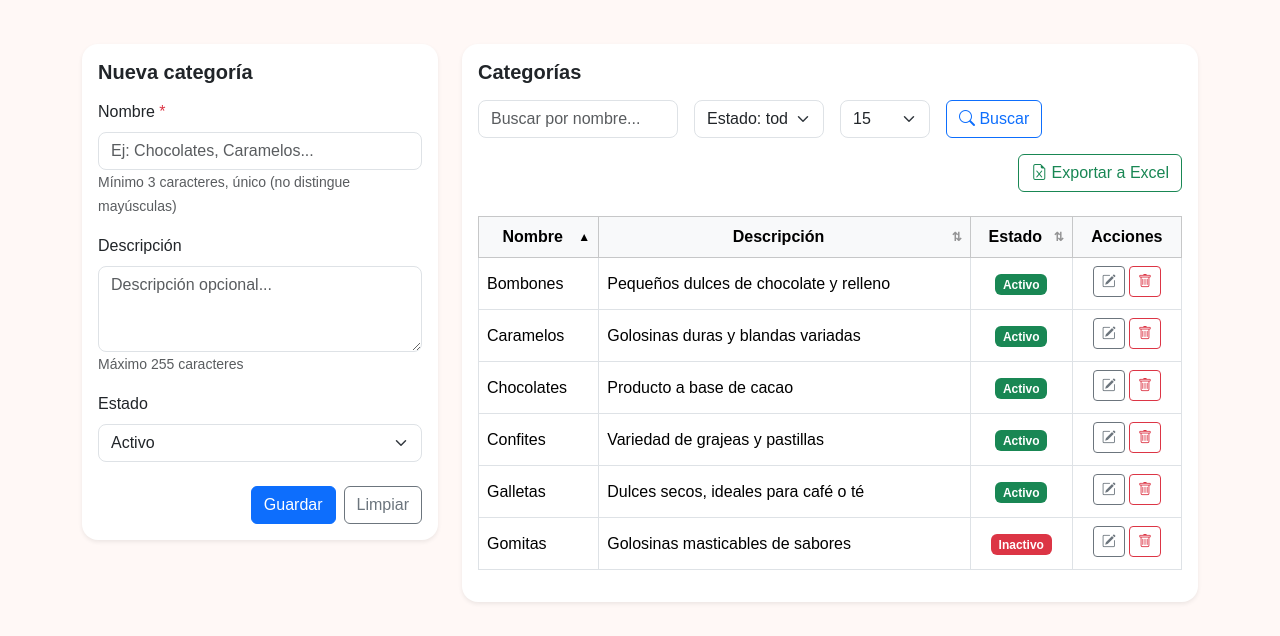
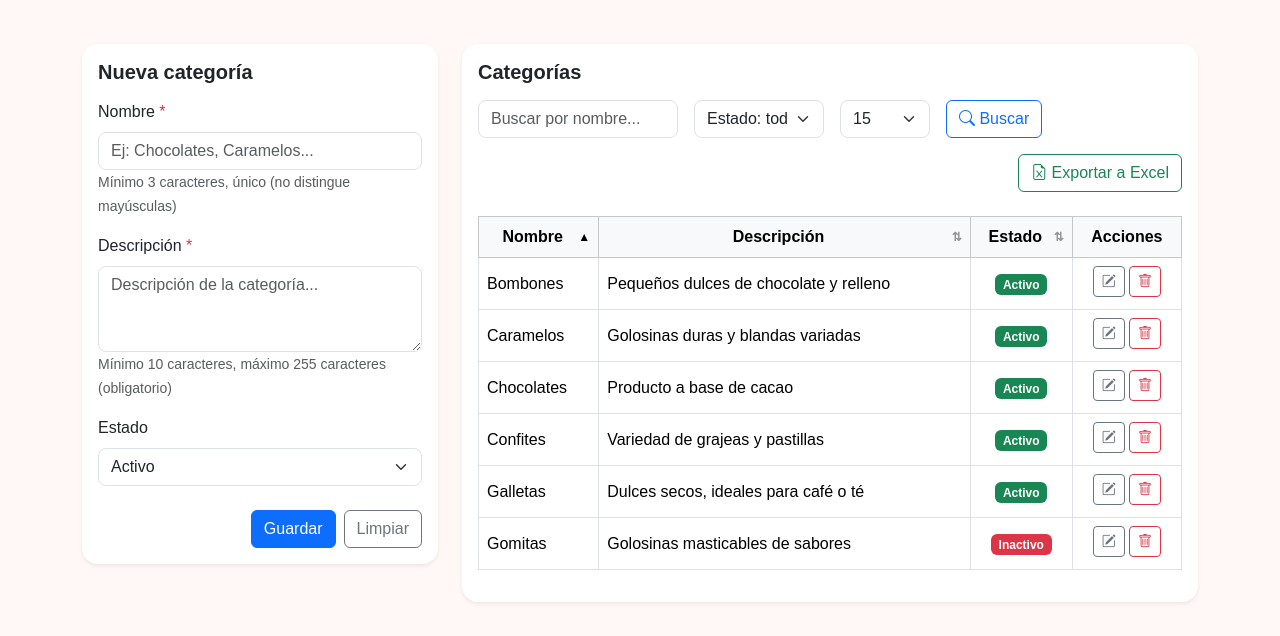
Before and after one commit to Zaoryk/Proyecto_INT_M.B.M, a Django app: page /gestioncategorias/ in a window 1280 px wide. Shown: the part 71-707 px from the top of the page. Run offline with Django 5.2, Linux system fonts and the light colour scheme; the visitor is signed in with stand-in values (Sample User, id 1); data comes from the database, SQL or seed files in the repository; parts of the project's set-up code (start-up, migrations or seed data) failed here and were passed over; some libraries are stand-ins or nearby versions.

Commit message:
detallito validador categoria

```diff
--- a/dulceria/dispositivos/forms.py
+++ b/dulceria/dispositivos/forms.py
@@ -350,19 +350,24 @@ class CategoriaForm(forms.ModelForm):
         qs = Categoria.objects.filter(nombre__iexact=nombre)
         if self.instance and self.instance.pk:
             qs = qs.exclude(pk=self.instance.pk)
-
         if qs.exists():
-            raise ValidationError(f"Ya existe una categoría con el nombre exacto '{nombre}'.")
+            raise ValidationError(f"Ya existe una categoría con el nombre '{nombre}'.")
 
         return nombre
 
     def clean_descripcion(self):
         descripcion = self.cleaned_data.get('descripcion', '').strip()
 
-        if descripcion and len(descripcion) > 255:
+        if not descripcion:
+            raise ValidationError("La descripción es obligatoria.")
+        if len(descripcion) < 10:
+            raise ValidationError("La descripción debe tener al menos 10 caracteres.")
+        if len(descripcion) > 255:
             raise ValidationError("La descripción no puede superar 255 caracteres.")
+        if not re.match(r'^[a-zA-ZáéíóúÁÉÍÓÚñÑ0-9\s\-]+$', descripcion):
+            raise ValidationError("La descripcion solo puede contener letras, números, espacios y guiones.")
 
-        return descripcion if descripcion else None
+        return descripcion
 
 
 class BodegaForm(forms.ModelForm):
--- a/dulceria/templates/dispositivos/gestionCategorias.html
+++ b/dulceria/templates/dispositivos/gestionCategorias.html
@@ -25,6 +25,15 @@ input, select, textarea { border-radius: 8px !important; }
 .sortable-header.active .sort-icon {
   opacity: 1;
 }
+.is-invalid {
+  border-color: #dc3545 !important;
+}
+.invalid-feedback {
+  display: block;
+  color: #dc3545;
+  font-size: 0.875rem;
+  margin-top: 0.25rem;
+}
 </style>
 
 <div class="row">
@@ -43,17 +52,29 @@ input, select, textarea { border-radius: 8px !important; }
 
           <div class="mb-3">
             <label class="form-label">Nombre <span class="text-danger">*</span></label>
-            <input type="text" class="form-control" name="nombre"
+            <input type="text" class="form-control {% if form.nombre.errors %}is-invalid{% endif %}"
+                   name="nombre" id="id_nombre"
                    value="{{ form.nombre.value|default_if_none:'' }}"
                    placeholder="Ej: Chocolates, Caramelos..." required>
+            {% if form.nombre.errors %}
+              <div class="invalid-feedback">
+                {% for error in form.nombre.errors %}{{ error }}{% endfor %}
+              </div>
+            {% endif %}
             <small class="form-text text-muted">Mínimo 3 caracteres, único (no distingue mayúsculas)</small>
           </div>
 
           <div class="mb-3">
-            <label class="form-label">Descripción</label>
-            <textarea class="form-control" name="descripcion" rows="3"
-                      placeholder="Descripción opcional...">{{ form.descripcion.value|default_if_none:'' }}</textarea>
-            <small class="form-text text-muted">Máximo 255 caracteres</small>
+            <label class="form-label">Descripción <span class="text-danger">*</span></label>
+            <textarea class="form-control {% if form.descripcion.errors %}is-invalid{% endif %}"
+                      name="descripcion" id="id_descripcion" rows="3"
+                      placeholder="Descripción de la categoría..." required>{{ form.descripcion.value|default_if_none:'' }}</textarea>
+            {% if form.descripcion.errors %}
+              <div class="invalid-feedback">
+                {% for error in form.descripcion.errors %}{{ error }}{% endfor %}
+              </div>
+            {% endif %}
+            <small class="form-text text-muted">Mínimo 10 caracteres, máximo 255 caracteres (obligatorio)</small>
           </div>
 
           <div class="mb-3">
@@ -82,7 +103,6 @@ input, select, textarea { border-radius: 8px !important; }
     <div class="alert alert-info">
       <i class="bi bi-info-circle me-2"></i>
       <strong>No tienes Los Permisos</strong> - Solo visualizar datos.
-
     </div>
     {% endif %}
   </div>
@@ -106,7 +126,6 @@ input, select, textarea { border-radius: 8px !important; }
             <option value="30"{% if pag_size == '30' %} selected{% endif %}>30</option>
             <option value="100"{% if pag_size == '100' %} selected{% endif %}>100</option>
           </select>
-          <!-- Campos ocultos para mantener orden -->
           <input type="hidden" name="order_by" id="order_by" value="{{ order_by }}">
           <input type="hidden" name="order" id="order" value="{{ order }}">
           <button type="submit" class="btn btn-outline-primary mb-2">
@@ -161,7 +180,7 @@ input, select, textarea { border-radius: 8px !important; }
               {% for categoria in categorias %}
               <tr>
                 <td>{{ categoria.nombre }}</td>
-                <td>{{ categoria.descripcion|default:"-" }}</td>
+                <td>{{ categoria.descripcion }}</td>
                 <td class="text-center">
                   <span class="badge {% if categoria.estado == 'activo' %}bg-success{% else %}bg-danger{% endif %}">
                     {{ categoria.get_estado_display }}
@@ -236,21 +255,17 @@ document.addEventListener("DOMContentLoaded", () => {
       const currentOrderBy = orderByInput.value;
       const currentOrder = orderInput.value;
 
-      // Si es el mismo campo, invertir orden
       if (currentOrderBy === field) {
         orderInput.value = currentOrder === 'asc' ? 'desc' : 'asc';
       } else {
-        // Si es otro campo, empezar con orden ascendente
         orderByInput.value = field;
         orderInput.value = 'asc';
       }
 
-      // Enviar formulario
       searchForm.submit();
     });
   });
 
-  // Marcar header activo
   if (orderByInput.value) {
     const activeHeader = document.querySelector(`[data-field="${orderByInput.value}"]`);
     if (activeHeader) {
@@ -258,38 +273,56 @@ document.addEventListener("DOMContentLoaded", () => {
     }
   }
 
-  // ========== VALIDACIÓN FORMULARIO ==========
   const form = document.getElementById("categoriaForm");
   if (form) {
     form.addEventListener("submit", (e) => {
+      e.preventDefault();
+
       const nombre = form.querySelector("[name='nombre']").value.trim();
       const descripcion = form.querySelector("[name='descripcion']").value.trim();
       const estado = form.querySelector("[name='estado']").value.trim();
-      const faltantes = [];
+      const errores = [];
 
-      if (!nombre) faltantes.push("Nombre");
-      if (nombre && nombre.length < 3) faltantes.push("Nombre (mínimo 3 caracteres)");
-      if (nombre && nombre.length > 100) faltantes.push("Nombre (máximo 100 caracteres)");
-      if (descripcion && descripcion.length > 255) faltantes.push("Descripción (máximo 255 caracteres)");
-      if (!estado) faltantes.push("Estado");
-
-      if (nombre && !/^[a-zA-ZáéíóúÁÉÍÓÚñÑ0-9\s\-]+$/.test(nombre)) {
-        faltantes.push("Nombre (solo letras, números, espacios y guiones)");
+      // Validar nombre
+      if (!nombre) {
+        errores.push("El <strong>nombre</strong> es obligatorio");
+      } else if (nombre.length < 3) {
+        errores.push("El <strong>nombre</strong> debe tener al menos 3 caracteres");
+      } else if (nombre.length > 100) {
+        errores.push("El <strong>nombre</strong> no puede superar 100 caracteres");
+      } else if (!/^[a-zA-ZáéíóúÁÉÍÓÚñÑ0-9\s\-]+$/.test(nombre)) {
+        errores.push("El <strong>nombre</strong> solo puede contener letras, números, espacios y guiones");
       }
 
-      if (faltantes.length > 0) {
-        e.preventDefault();
+      // Validar descripción
+      if (!descripcion) {
+        errores.push("La <strong>descripción</strong> es obligatoria");
+      } else if (descripcion.length < 10) {
+        errores.push("La <strong>descripción</strong> debe tener al menos 10 caracteres");
+      } else if (descripcion.length > 255) {
+        errores.push("La <strong>descripción</strong> no puede superar 255 caracteres");
+      }else if (!/^[a-zA-ZáéíóúÁÉÍÓÚñÑ0-9\s\-]+$/.test(descripcion)) {
+        errores.push("La <strong>descripcion</strong> solo puede contener letras, números, espacios y guiones");
+      }
+
+      if (errores.length > 0) {
         Swal.fire({
           icon: "warning",
-          title: "Campos inválidos",
-          html: "<ul style='text-align:left;margin:0;'>" + faltantes.map(f => "<li>" + f + "</li>").join("") + "</ul>",
+          title: "Campos inválidos o faltantes",
+          html: "<ul style='text-align:left;margin:0;padding-left:20px;'>" +
+                errores.map(e => "<li>" + e + "</li>").join("") +
+                "</ul>",
           confirmButtonText: "Corregir"
         });
         return false;
       }
+
+      // Si todo está OK, enviar formulario
+      form.submit();
     });
   }
 
+  // ========== ELIMINAR CON CONFIRMACIÓN ==========
   document.querySelectorAll(".btn-delete-categoria").forEach(btn => {
     btn.addEventListener("click", () => {
       const id = btn.getAttribute("data-id");
@@ -310,6 +343,7 @@ document.addEventListener("DOMContentLoaded", () => {
     });
   });
 
+  // ========== AUTO-SUBMIT PAGINADOR ==========
   const pagSize = document.getElementById("pag_size");
   if (pagSize) {
     pagSize.addEventListener("change", function() {
@@ -334,12 +368,15 @@ document.addEventListener("DOMContentLoaded", function() {
     erroresHTML += "<li>{{ error|escapejs }}</li>";
   {% endfor %}
   erroresHTML += "</ul>";
+
+  if (erroresHTML !== "<ul style='text-align:left; margin:0; padding-left:20px;'></ul>") {
     Swal.fire({
       icon: "error",
       title: "Error en el formulario",
       html: erroresHTML,
       confirmButtonText: "Corregir"
     });
+  }
 });
 </script>
 {% endif %}
```
Lines whose indentation alone changed are shown as unchanged.
